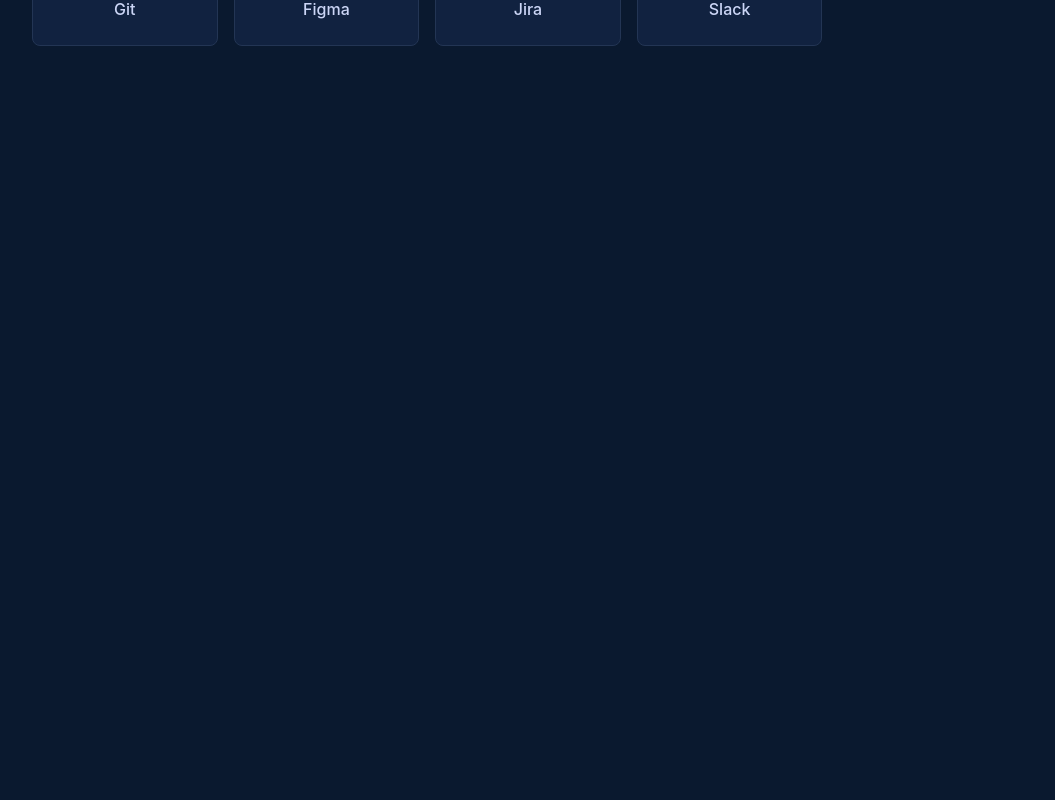
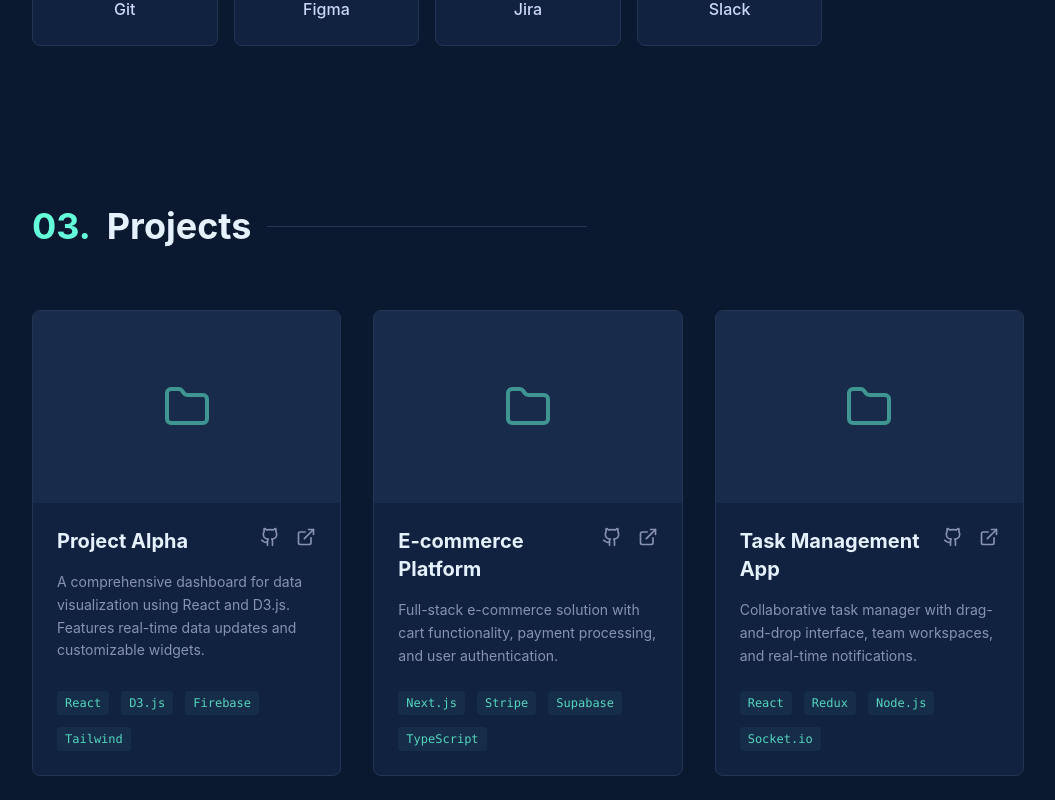
Before and after one commit to loco9939/portfolio-2025, a React (Vite) app: page / in a window 1280 px wide. Shown: the part 1600-2400 px from the top of the page, without its empty margins (112-1167 px from the left). Before the commit the page ends 1726 px from the top, so only its background shows below. Built offline with nearby package versions, Linux system fonts and the light colour scheme.

Commit message:
feat: 프로젝트 구현

```diff
--- /dev/null
+++ b/src/components/Projects.tsx
@@ -0,0 +1,139 @@
+import { motion } from 'framer-motion';
+import { Github, ExternalLink, Folder } from 'lucide-react';
+
+const projects = [
+    {
+        id: 1,
+        title: 'Project Alpha',
+        description: 'A comprehensive dashboard for data visualization using React and D3.js. Features real-time data updates and customizable widgets.',
+        tech: ['React', 'D3.js', 'Firebase', 'Tailwind'],
+        github: '#',
+        demo: '#',
+        image: null, // Placeholder for now
+    },
+    {
+        id: 2,
+        title: 'E-commerce Platform',
+        description: 'Full-stack e-commerce solution with cart functionality, payment processing, and user authentication.',
+        tech: ['Next.js', 'Stripe', 'Supabase', 'TypeScript'],
+        github: '#',
+        demo: '#',
+        image: null,
+    },
+    {
+        id: 3,
+        title: 'Task Management App',
+        description: 'Collaborative task manager with drag-and-drop interface, team workspaces, and real-time notifications.',
+        tech: ['React', 'Redux', 'Node.js', 'Socket.io'],
+        github: '#',
+        demo: '#',
+        image: null,
+    },
+    {
+        id: 4,
+        title: 'Portfolio Website',
+        description: 'Modern developer portfolio built with React, Vite, and Framer Motion. Features a dark theme and smooth animations.',
+        tech: ['React', 'Vite', 'Framer Motion', 'Tailwind'],
+        github: '#',
+        demo: '#',
+        image: null,
+    },
+    {
+        id: 5,
+        title: 'Weather Dashboard',
+        description: 'Weather application providing detailed forecasts, historical data, and interactive maps using OpenWeatherMap API.',
+        tech: ['Vue.js', 'Chart.js', 'Leaflet', 'Sass'],
+        github: '#',
+        demo: '#',
+        image: null,
+    },
+    {
+        id: 6,
+        title: 'Chat Application',
+        description: 'Real-time chat application with private messaging, group channels, and file sharing capabilities.',
+        tech: ['React', 'Firebase', 'Material UI'],
+        github: '#',
+        demo: '#',
+        image: null,
+    },
+];
+
+const Projects = () => {
+    return (
+        <section id="projects" className="py-20 px-6 md:px-20 max-w-6xl mx-auto">
+            <motion.div
+                initial={{ opacity: 0, y: 20 }}
+                whileInView={{ opacity: 1, y: 0 }}
+                viewport={{ once: true }}
+                transition={{ duration: 0.5 }}
+                className="mb-16"
+            >
+                <h2 className="text-3xl md:text-4xl font-bold text-slate-lighter mb-4 flex items-center gap-4">
+                    <span className="text-emerald">03.</span> Projects
+                    <span className="h-px bg-navy-lighter flex-grow max-w-xs"></span>
+                </h2>
+            </motion.div>
+
+            <div className="grid grid-cols-1 md:grid-cols-2 lg:grid-cols-3 gap-8">
+                {projects.map((project, index) => (
+                    <motion.div
+                        key={project.id}
+                        initial={{ opacity: 0, y: 20 }}
+                        whileInView={{ opacity: 1, y: 0 }}
+                        viewport={{ once: true }}
+                        transition={{ duration: 0.5, delay: index * 0.1 }}
+                        whileHover={{ y: -10 }}
+                        className="bg-navy-light rounded-lg overflow-hidden border border-navy-lighter hover:border-emerald/50 transition-colors group flex flex-col h-full"
+                    >
+                        {/* Image Placeholder */}
+                        <div className="h-48 bg-navy-lighter/50 flex items-center justify-center group-hover:bg-navy-lighter/70 transition-colors relative overflow-hidden">
+                            <Folder size={48} className="text-emerald opacity-50" />
+                            <div className="absolute inset-0 bg-emerald/10 opacity-0 group-hover:opacity-100 transition-opacity duration-300" />
+                        </div>
+
+                        <div className="p-6 flex flex-col flex-grow">
+                            <div className="flex justify-between items-start mb-4">
+                                <h3 className="text-xl font-bold text-slate-lighter group-hover:text-emerald transition-colors">
+                                    {project.title}
+                                </h3>
+                                <div className="flex gap-4">
+                                    <a
+                                        href={project.github}
+                                        className="text-slate hover:text-emerald transition-colors"
+                                        aria-label="GitHub Repo"
+                                    >
+                                        <Github size={20} />
+                                    </a>
+                                    <a
+                                        href={project.demo}
+                                        className="text-slate hover:text-emerald transition-colors"
+                                        aria-label="Live Demo"
+                                    >
+                                        <ExternalLink size={20} />
+                                    </a>
+                                </div>
+                            </div>
+
+                            <p className="text-slate mb-6 text-sm leading-relaxed flex-grow">
+                                {project.description}
+                            </p>
+
+                            <div className="flex flex-wrap gap-3 mt-auto">
+                                {project.tech.map((tech) => (
+                                    <span
+                                        key={tech}
+                                        className="text-xs font-mono text-emerald/80 bg-emerald/5 px-2 py-1 rounded"
+                                    >
+                                        {tech}
+                                    </span>
+                                ))}
+                            </div>
+                        </div>
+                    </motion.div>
+                ))}
+            </div>
+        </section>
+    );
+};
+
+export default Projects;
--- a/src/components/Skills.tsx
+++ b/src/components/Skills.tsx
@@ -1,6 +1,6 @@
 import { motion } from 'framer-motion';
 import { FaReact, FaNodeJs, FaGitAlt, FaFigma, FaJira, FaSlack } from 'react-icons/fa';
-import { SiTypescript, SiTailwindcss, SiNextdotjs, SiJavascript, SiPostgresql, SiSupabase } from 'react-icons/si';
+import { SiTypescript, SiTailwindcss, SiNextdotjs, SiJavascript, SiSupabase } from 'react-icons/si';
 
 const skills = {
     Frontend: [
--- a/src/pages/Home.tsx
+++ b/src/pages/Home.tsx
@@ -1,11 +1,13 @@
 import Hero from '../components/Hero';
 import Skills from '../components/Skills';
+import Projects from '../components/Projects';
 
 const Home = () => {
     return (
         <main>
             <Hero />
             <Skills />
+            <Projects />
         </main>
     );
 };
```
